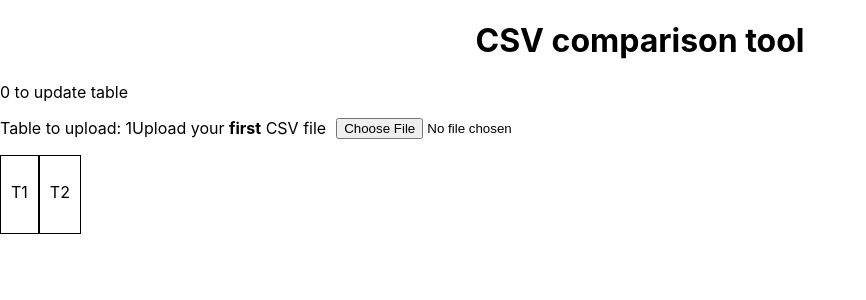
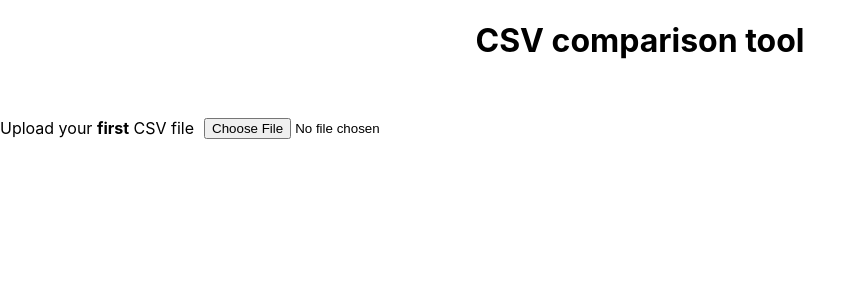
Before and after one commit to piratecoding/csv-compare, a React (Create React App) app: page / in a window 1280 px wide. Shown: the top 300 px of the page, without its empty margins (0-866 px from the left). Built offline with nearby package versions, Linux system fonts and the light colour scheme.

Commit message:
Table row index and css fixes

```diff
--- a/src/App.css
+++ b/src/App.css
@@ -36,3 +36,8 @@
     transform: rotate(360deg);
   }
 }
+
+.table-div {
+  padding: 10px;
+  border: 1px solid black;
+}
--- a/src/App.tsx
+++ b/src/App.tsx
@@ -25,14 +25,13 @@ function App() {
       <div>
         <h1 style={{textAlign: "center"}}>CSV comparison tool</h1>
       </div>
-      {toUpdateTable} to update table
       <br />
       <InputField onFileUpload={handleFileUpload}/>
       <br />
       <div style={{display: "flex"}}>
-      {tableData.map((table, index) => (
-          <div key={index} style={{padding: "10px", border: "1px solid black"}}>
-            <p>T{index + 1}</p>
+        {tableData[0].columns.length > 0 && tableData.map((table, index) => (
+          <div key={index} className='table-div'>
+            <p>Table {index + 1}</p>
             <Table columns={table.columns} values={table.data} />
           </div>
         ))}
--- a/src/InputField/InputField.tsx
+++ b/src/InputField/InputField.tsx
@@ -27,7 +27,6 @@ export function InputField({ onFileUpload } : {onFileUpload: any}) {
 
     return (
         <div style={{display: "inline-flex"}}>
-            <p>Table to upload: {tableToUpload}   </p>
             <p style={{marginRight: "10px"}}>Upload your <b>{order}</b> CSV file</p>
             <input
               type="file"
--- /dev/null
+++ b/src/Table/Table.css
@@ -0,0 +1,9 @@
+.table {
+    border-collapse: collapse;
+    border: 1px solid black;
+    margin: 5px auto;
+}
+
+.table th, td {
+    border: 1px solid;
+}
--- a/src/Table/Table.tsx
+++ b/src/Table/Table.tsx
@@ -1,12 +1,15 @@
+import './Table.css'
+
 export function Table({ columns, values } : { columns: string[], values: string[][] }) {
 
     return(
         <>
-        <table style={{borderCollapse: "collapse", border: "1px solid black", margin: "5px auto"}}>
+        <table className='table'>
             <thead>
               <tr>
+                { columns.length > 0 && <th>Row number</th> }
                 {columns.map((col: any, i: number) => (
-                  <th style={{border: "1px solid"}} key={i}>{col}</th>
+                  <th key={i}>{col}</th>
                 ))}
               </tr>
             </thead>
@@ -14,8 +17,9 @@ export function Table({ columns, values } : { columns: string[], values: string[
             <tbody>
               {values.map((v: any, i: number) => (
                 <tr key={i}>
+                  <td>{i + 1}</td>
                   {v.map((value: any, j: number) => (
-                    <td style={{border: "1px solid"}} key={j}>{value}</td>
+                    <td key={j}>{value}</td>
                   ))}
                 </tr>
               ))}
```
